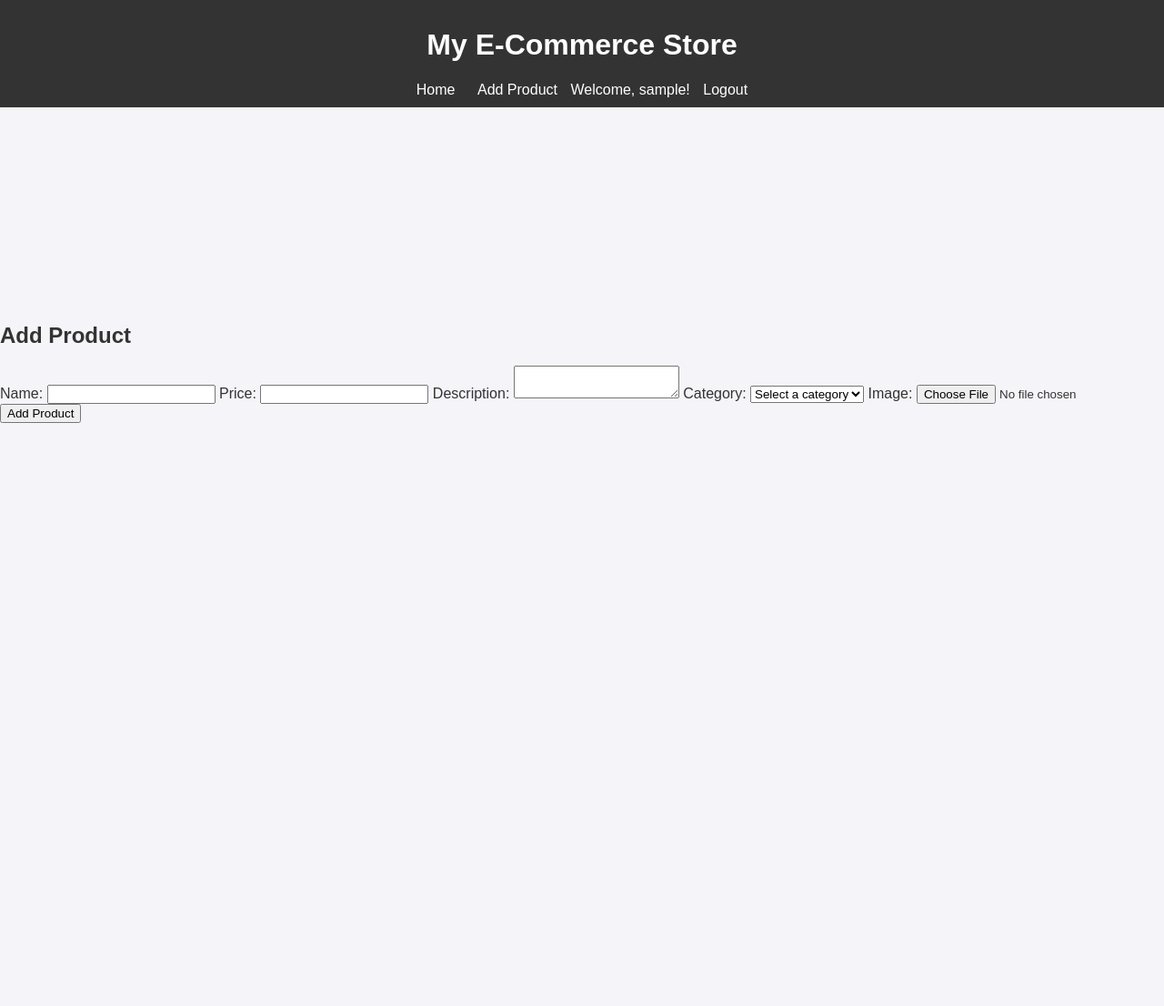
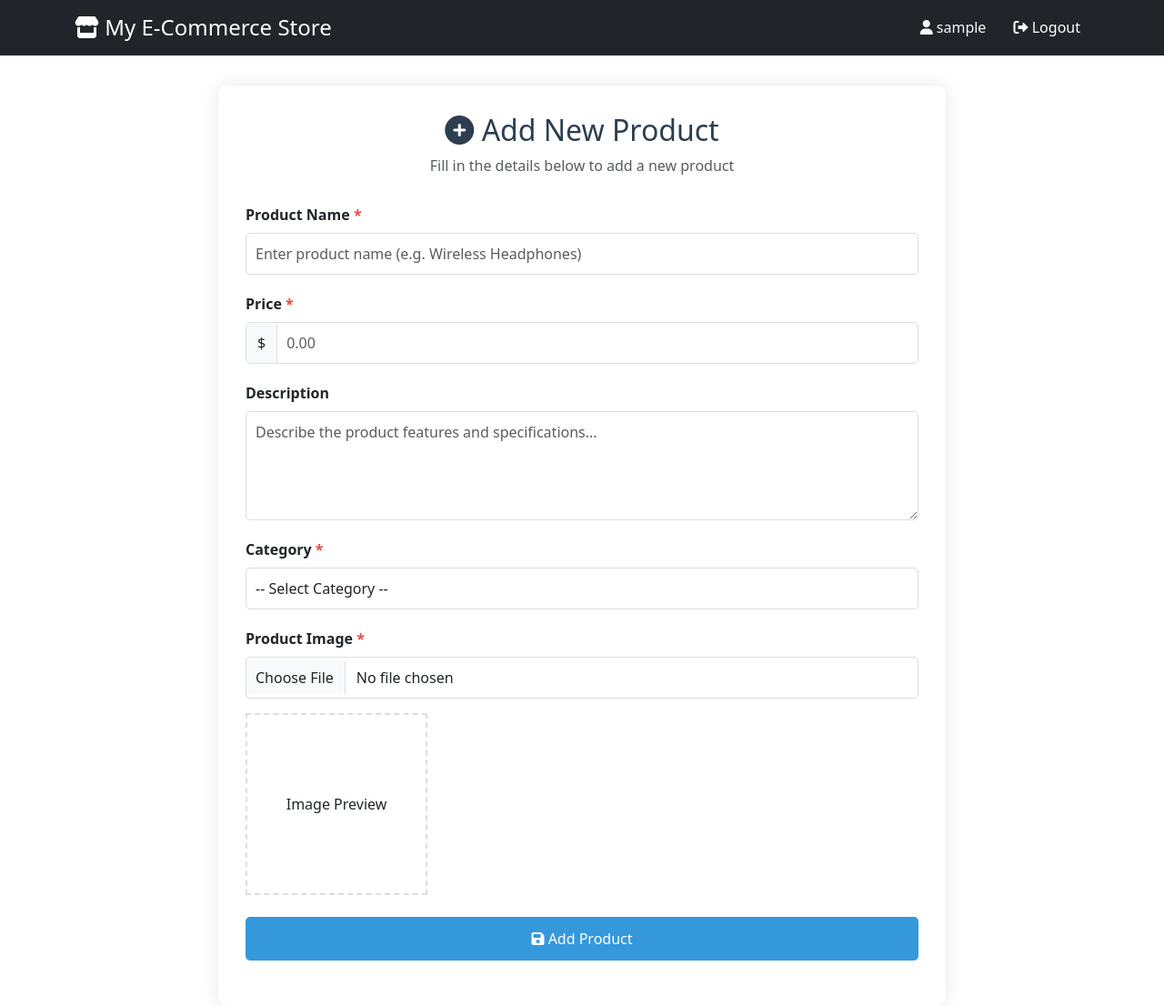
Before and after one commit to AdamDono/BuyMo, a Flask app: page /add in a window 1280 px wide. Shown: the whole page at 91% size. Before the commit the page ends 465 px from the top, so only its background shows below. Run offline with Flask 3, Linux system fonts and the light colour scheme; the visitor is signed in with stand-in values (Sample User, id 1); data that the repository does not hold is empty; some libraries are stand-ins or nearby versions.

Commit message:
Added ui to add product

```diff
--- a/app.py
+++ b/app.py
@@ -4,6 +4,7 @@ import database
 from werkzeug.security import generate_password_hash, check_password_hash
 from werkzeug.utils import secure_filename
 import os
+
 
 # Create tables if they don't exist
 database.create_tables()
@@ -429,30 +430,26 @@ def delete_product(product_id):
         abort(403)
 
     conn = database.get_db_connection()
-    cur = conn.cursor()
     try:
-        # First delete references in cart_items
-        cur.execute('DELETE FROM cart_items WHERE product_id = %s', (product_id,))
-        # Then delete the product
-        cur.execute('DELETE FROM products WHERE id = %s', (product_id,))
+        cur = conn.cursor()
+        # First remove from carts
+        cur.execute("DELETE FROM cart_items WHERE product_id = %s", (product_id,))
+        # Then delete product
+        cur.execute("DELETE FROM products WHERE id = %s", (product_id,))
         conn.commit()
-        flash('Product deleted successfully!')
+        flash('Product deleted successfully')
     except Exception as e:
         conn.rollback()
-        flash('Error deleting product')
-        app.logger.error(f"Delete product error: {str(e)}")
+        flash(f'Error deleting product: {str(e)}', 'error')
     finally:
-        cur.close()
         conn.close()
-
-    return redirect(url_for('home'))
 
 
 
+    return redirect(url_for('home'))
+if __name__ == '__main__':
+    app.run(debug=True)
 
 
-
-
-
-if __name__ == '__main__':
-    app.run(debug=True)
+    app.config['CSP_DEFAULT_SRC'] = "'self'"
+app.config['CSP_SCRIPT_SRC'] = "'self' 'unsafe-inline'"
--- a/templates/add_product.html
+++ b/templates/add_product.html
@@ -5,49 +5,173 @@
     <meta name="viewport" content="width=device-width, initial-scale=1.0">
     <title>Add Product</title>
     <link rel="stylesheet" href="{{ url_for('static', filename='css/styles.css') }}">
+    <link href="https://cdn.jsdelivr.net/npm/bootstrap@5.3.0/dist/css/bootstrap.min.css" rel="stylesheet">
+    <link rel="stylesheet" href="https://cdnjs.cloudflare.com/ajax/libs/font-awesome/6.0.0/css/all.min.css">
+    <style>
+        .product-form {
+            max-width: 800px;
+            margin: 0 auto;
+            padding: 30px;
+            background: #fff;
+            border-radius: 10px;
+            box-shadow: 0 0 20px rgba(0,0,0,0.1);
+            margin-top:400px
+        }
+        .form-header {
+            text-align: center;
+            margin-bottom: 30px;
+            color: #2c3e50;
+        }
+        .form-group {
+            margin-bottom: 20px;
+        }
+        .form-label {
+            font-weight: 600;
+            margin-bottom: 8px;
+            display: block;
+        }
+        .form-control {
+            width: 100%;
+            padding: 10px;
+            border: 1px solid #ddd;
+            border-radius: 5px;
+            font-size: 16px;
+        }
+        textarea.form-control {
+            min-height: 120px;
+            resize: vertical;
+        }
+        .btn-submit {
+            background: #3498db;
+            color: white;
+            border: none;
+            padding: 12px 20px;
+            border-radius: 5px;
+            cursor: pointer;
+            font-size: 16px;
+            width: 100%;
+            transition: background 0.3s;
+        }
+        .btn-submit:hover {
+            background: #2980b9;
+        }
+        .image-preview {
+            width: 200px;
+            height: 200px;
+            border: 2px dashed #ddd;
+            margin-top: 10px;
+            display: flex;
+            align-items: center;
+            justify-content: center;
+            overflow: hidden;
+        }
+        .image-preview img {
+            max-width: 100%;
+            max-height: 100%;
+        }
+        .required-field::after {
+            content: " *";
+            color: #e74c3c;
+        }
+    </style>
 </head>
 <body>
-    <header>
-        <h1>My E-Commerce Store</h1>
+    <header class="bg-dark text-white p-3">
+        <div class="container">
+            <div class="d-flex justify-content-between align-items-center">
+                <h1 class="h4 mb-0">
+                    <a href="{{ url_for('home') }}" class="text-white text-decoration-none">
+                        <i class="fas fa-store"></i> My E-Commerce Store
+                    </a>
+                </h1>
                 <nav>
-            <a href="{{ url_for('home') }}">Home</a>
-            {% if current_user.is_authenticated and current_user.is_admin %}
-                <a href="{{ url_for('add_product') }}">Add Product</a>
-            {% endif %}
                     {% if current_user.is_authenticated %}
-                <span>Welcome, {{ current_user.username }}!</span>
-                <a href="{{ url_for('logout') }}">Logout</a>
+                        <span class="text-light me-3"><i class="fas fa-user"></i> {{ current_user.username }}</span>
+                        <a href="{{ url_for('logout') }}" class="text-white"><i class="fas fa-sign-out-alt"></i> Logout</a>
                     {% else %}
-                <a href="{{ url_for('signup') }}">Sign Up</a>
-                <a href="{{ url_for('login') }}">Login</a>
+                        <a href="{{ url_for('signup') }}" class="text-white me-3"><i class="fas fa-user-plus"></i> Sign Up</a>
+                        <a href="{{ url_for('login') }}" class="text-white"><i class="fas fa-sign-in-alt"></i> Login</a>
                     {% endif %}
                 </nav>
+            </div>
+        </div>
     </header>
-    <main>
-        <h2>Add Product</h2>
+
+    <main class="container my-5">
+        <div class="product-form">
+            <div class="form-header">
+                <h2><i class="fas fa-plus-circle"></i> Add New Product</h2>
+                <p class="text-muted">Fill in the details below to add a new product</p>
+            </div>
+
             <form method="POST" enctype="multipart/form-data">
-            <label for="name">Name:</label>
-            <input type="text" id="name" name="name" required>
+                <div class="form-group">
+                    <label for="name" class="form-label required-field">Product Name</label>
+                    <input type="text" id="name" name="name" class="form-control" required
+                           placeholder="Enter product name (e.g. Wireless Headphones)">
+                </div>
 
-            <label for="price">Price:</label>
-            <input type="number" id="price" name="price" step="0.01" required>
+                <div class="form-group">
+                    <label for="price" class="form-label required-field">Price</label>
+                    <div class="input-group">
+                        <span class="input-group-text">$</span>
+                        <input type="number" id="price" name="price" class="form-control"
+                               step="0.01" min="0.01" required placeholder="0.00">
+                    </div>
+                </div>
 
-            <label for="description">Description:</label>
-            <textarea id="description" name="description"></textarea>
+                <div class="form-group">
+                    <label for="description" class="form-label">Description</label>
+                    <textarea id="description" name="description" class="form-control"
+                              placeholder="Describe the product features and specifications..."></textarea>
+                </div>
 
-            <label for="category">Category:</label>
-            <select id="category" name="category" required>
-                <option value="">Select a category</option>
+                <div class="form-group">
+                    <label for="category" class="form-label required-field">Category</label>
+                    <select id="category" name="category" class="form-control" required>
+                        <option value="">-- Select Category --</option>
                         {% for category in categories %}
                             <option value="{{ category[0] }}">{{ category[1] }}</option>
                         {% endfor %}
                     </select>
+                </div>
 
-            <label for="image">Image:</label>
-            <input type="file" id="image" name="image" accept=".png,.jpg,.jpeg,.gif" required>
+                <div class="form-group">
+                    <label for="image" class="form-label required-field">Product Image</label>
+                    <input type="file" id="image" name="image" class="form-control"
+                           accept=".png,.jpg,.jpeg,.gif" required>
+                    <div class="image-preview mt-3" id="imagePreview">
+                        <span>Image Preview</span>
+                    </div>
+                </div>
 
-            <button type="submit">Add Product</button>
+                <div class="form-group mt-4">
+                    <button type="submit" class="btn-submit">
+                        <i class="fas fa-save"></i> Add Product
+                    </button>
+                </div>
             </form>
+        </div>
     </main>
+
+    <script src="https://cdn.jsdelivr.net/npm/bootstrap@5.3.0/dist/js/bootstrap.bundle.min.js"></script>
+    <script>
+        // Image preview functionality
+        const imageInput = document.getElementById('image');
+        const imagePreview = document.getElementById('imagePreview');
+
+        imageInput.addEventListener('change', function() {
+            const file = this.files[0];
+            if (file) {
+                const reader = new FileReader();
+                reader.onload = function(e) {
+                    imagePreview.innerHTML = `<img src="${e.target.result}" alt="Preview">`;
+                }
+                reader.readAsDataURL(file);
+            } else {
+                imagePreview.innerHTML = '<span>Image Preview</span>';
+            }
+        });
+    </script>
 </body>
 </html>
--- a/templates/home.html
+++ b/templates/home.html
@@ -81,5 +81,6 @@
             {% endfor %}
         </div>
     </main>
+
 </body>
 </html>
--- a/templates/index.html
+++ b/templates/index.html
@@ -35,5 +35,6 @@
             {% endfor %}
         </div>
     </main>
+    <script src="{{ url_for('static', filename='js/confirm.js') }}"></script>
 </body>
 </html>
```
Also changed, not shown: static/js/index.js (added, +10 -0 lines), templates/product.html (+2 -12 lines), static/uploads/1731253653579.jpeg (added), static/uploads/6cabccd8-7c76-440c-821f-fc1ac6d67f7c.png (added). Lines whose indentation alone changed are shown as unchanged.
